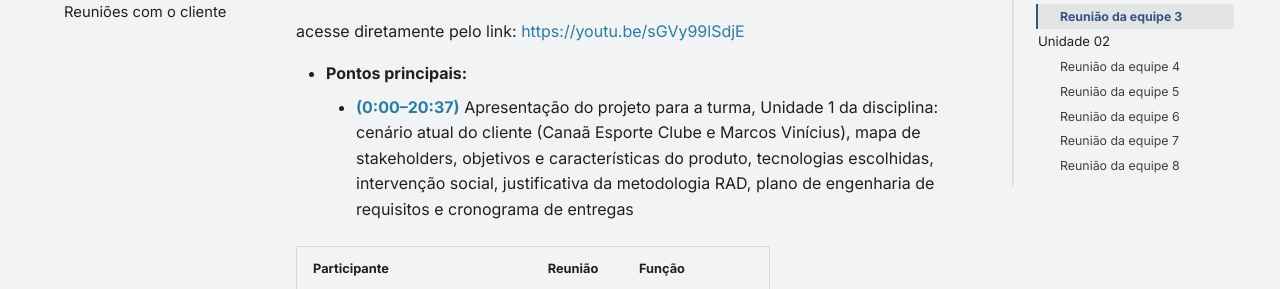
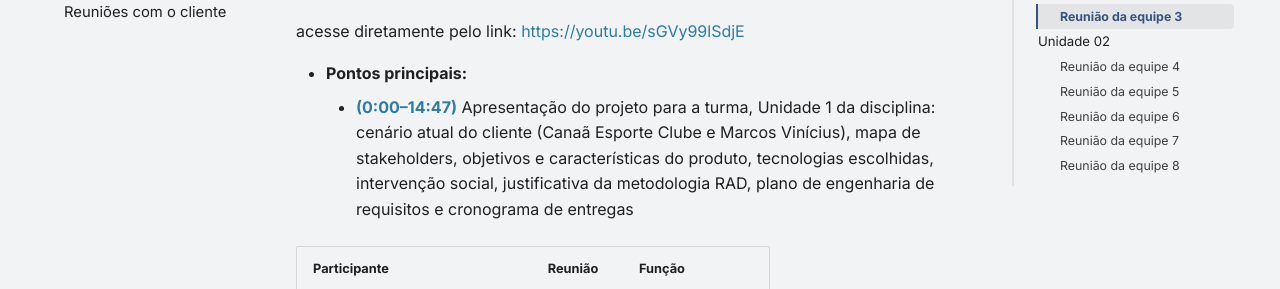
Before and after one commit to mdsreq-fga-unb/REQ-2026.2-T01-FutBoard, an MkDocs documentation site: the page built from docs/atas-reunioes/reunioes-da-equipe.md, in a window 1280 px wide and 900 px high, scrolled down 2637 px, cut to the strip 163-452 px from the top of the window. Built offline with MkDocs 1.6.1 and Material for MkDocs 9.7.7, drawn with Linux system fonts in a browser that asks for light colours.

Commit message:
fix: corrige tempo da Reuniao da Equipe 03

```diff
--- a/docs/atas-reunioes/reunioes-da-equipe.md
+++ b/docs/atas-reunioes/reunioes-da-equipe.md
@@ -62,7 +62,7 @@ acesse diretamente pelo link: [https://www.youtube.com/watch?v=dmpsZyy7fM0](http
 acesse diretamente pelo link: [https://youtu.be/sGVy99lSdjE](https://youtu.be/sGVy99lSdjE)
 
 - **Pontos principais:**
-    - **[(0:00–20:37)](https://youtu.be/sGVy99lSdjE?t=0)** Apresentação do projeto para a turma, Unidade 1 da disciplina: cenário atual do cliente (Canaã Esporte Clube e Marcos Vinícius), mapa de stakeholders, objetivos e características do produto, tecnologias escolhidas, intervenção social, justificativa da metodologia RAD, plano de engenharia de requisitos e cronograma de entregas
+    - **[(0:00–14:47)](https://youtu.be/sGVy99lSdjE?t=0)** Apresentação do projeto para a turma, Unidade 1 da disciplina: cenário atual do cliente (Canaã Esporte Clube e Marcos Vinícius), mapa de stakeholders, objetivos e características do produto, tecnologias escolhidas, intervenção social, justificativa da metodologia RAD, plano de engenharia de requisitos e cronograma de entregas
 
 | Participante | Reunião | Função |
 | :--- | :---: | :--- |
```
